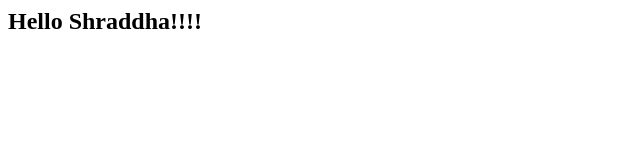
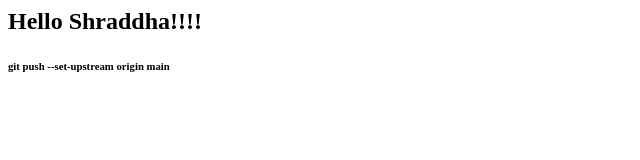
Before and after one commit to Shraddhapansare958/assiii, a plain HTML site: page index.html in a window 1280 px wide. Shown: the whole page, without its empty margins (0-640 px from the left). Drawn offline with Linux system fonts and the light colour scheme.

Commit message:
update files

```diff
--- a/index.html
+++ b/index.html
@@ -4,5 +4,6 @@
 	</head>
 	<body>
 		<h2>Hello Shraddha!!!!</h2>
+		<h6>git push --set-upstream origin main</h6>
 	</body>
 </html>
```
